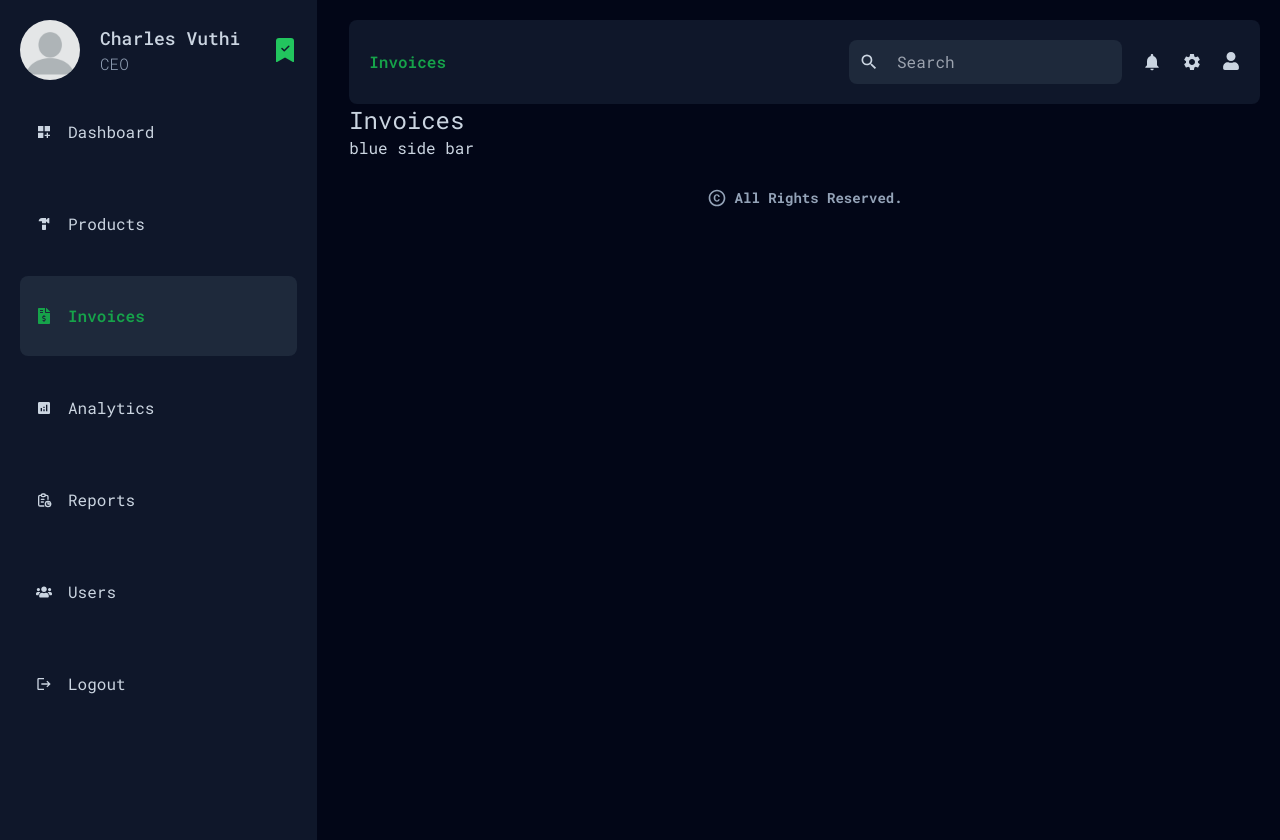
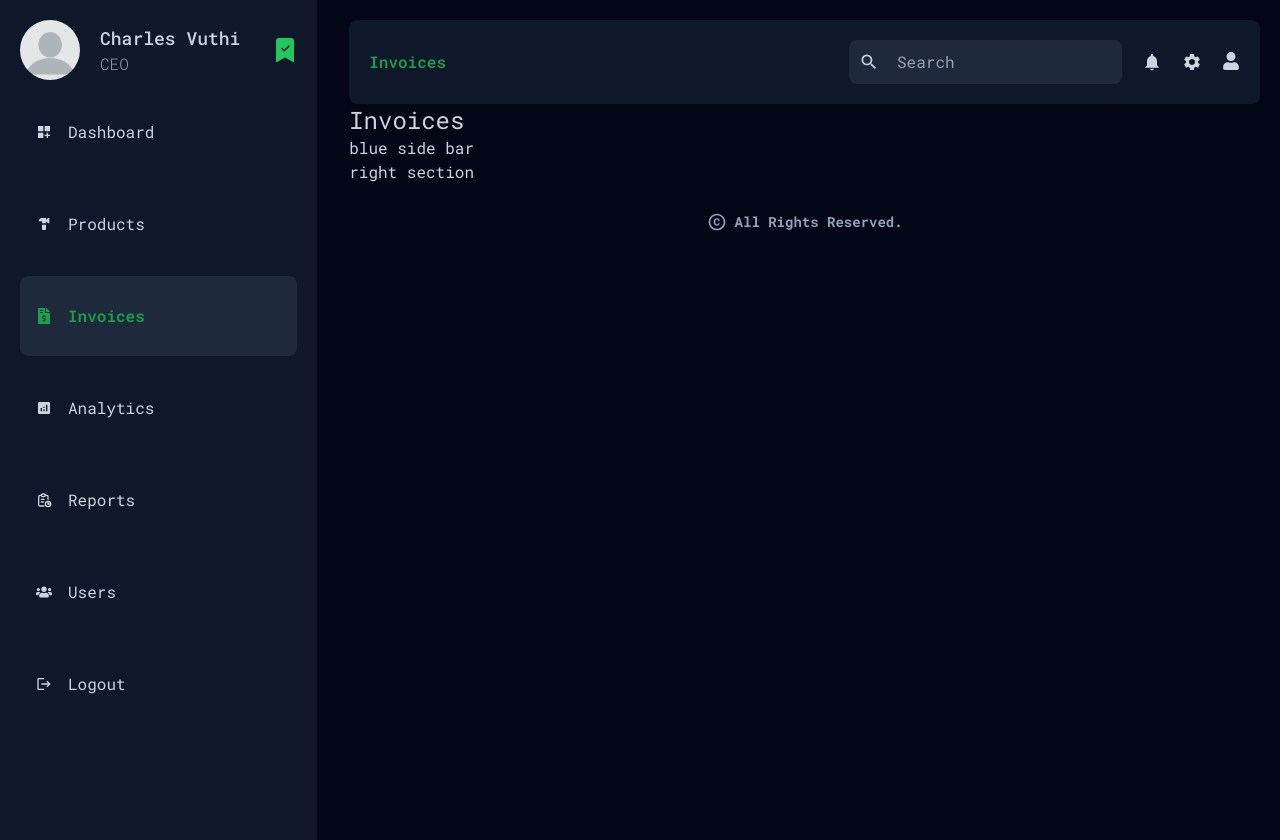
Before and after one commit to esthercate/Hardware-store-management, a Next.js app: page /dashboard/invoices in a window 1280 px wide. Built offline with nearby package versions, Linux system fonts and the light colour scheme.

Commit message:
invoices rightsection

```diff
--- a/app/dashboard/invoices/page.jsx
+++ b/app/dashboard/invoices/page.jsx
@@ -6,6 +6,7 @@ const InvoicesPage = () => {
       <h1 className='text-2xl'>Invoices</h1>
       <div>
         <div>blue side bar</div>
+        <div>right section</div>
       </div>
     </div>
   )
```
